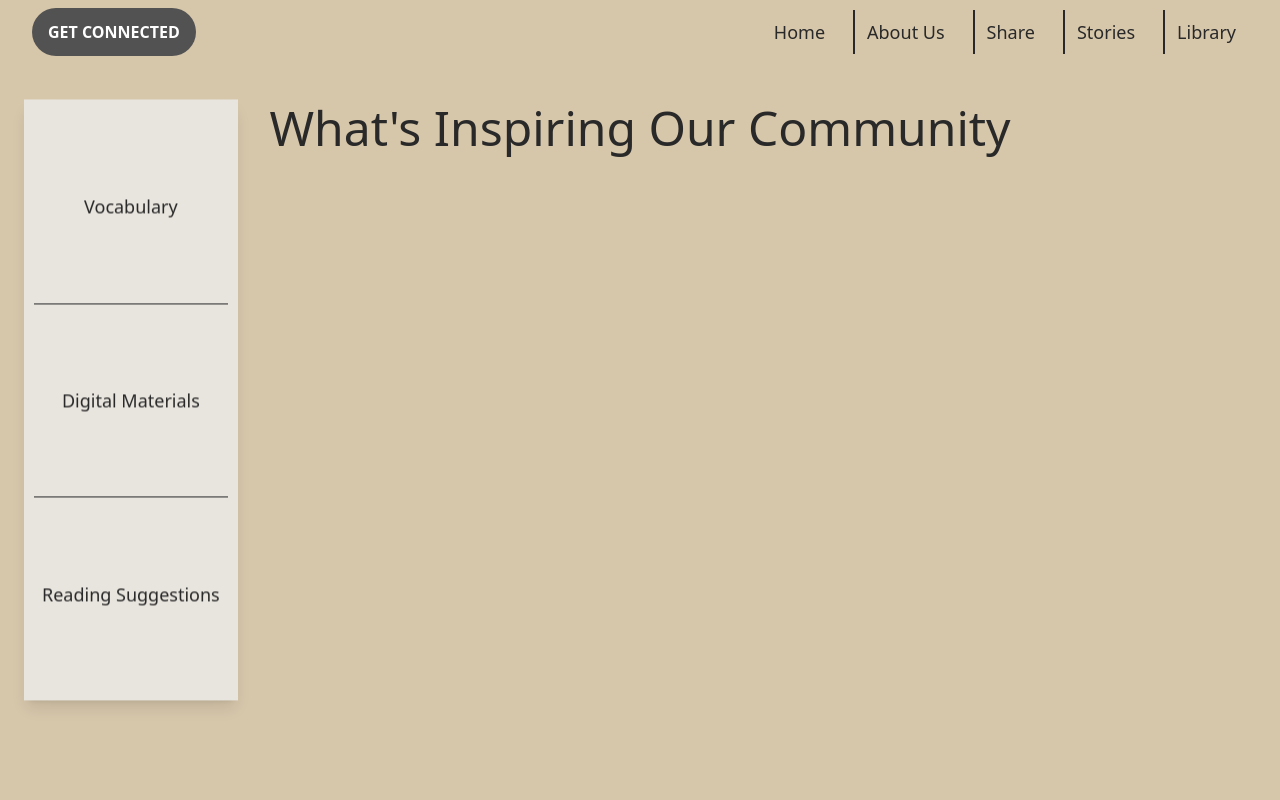
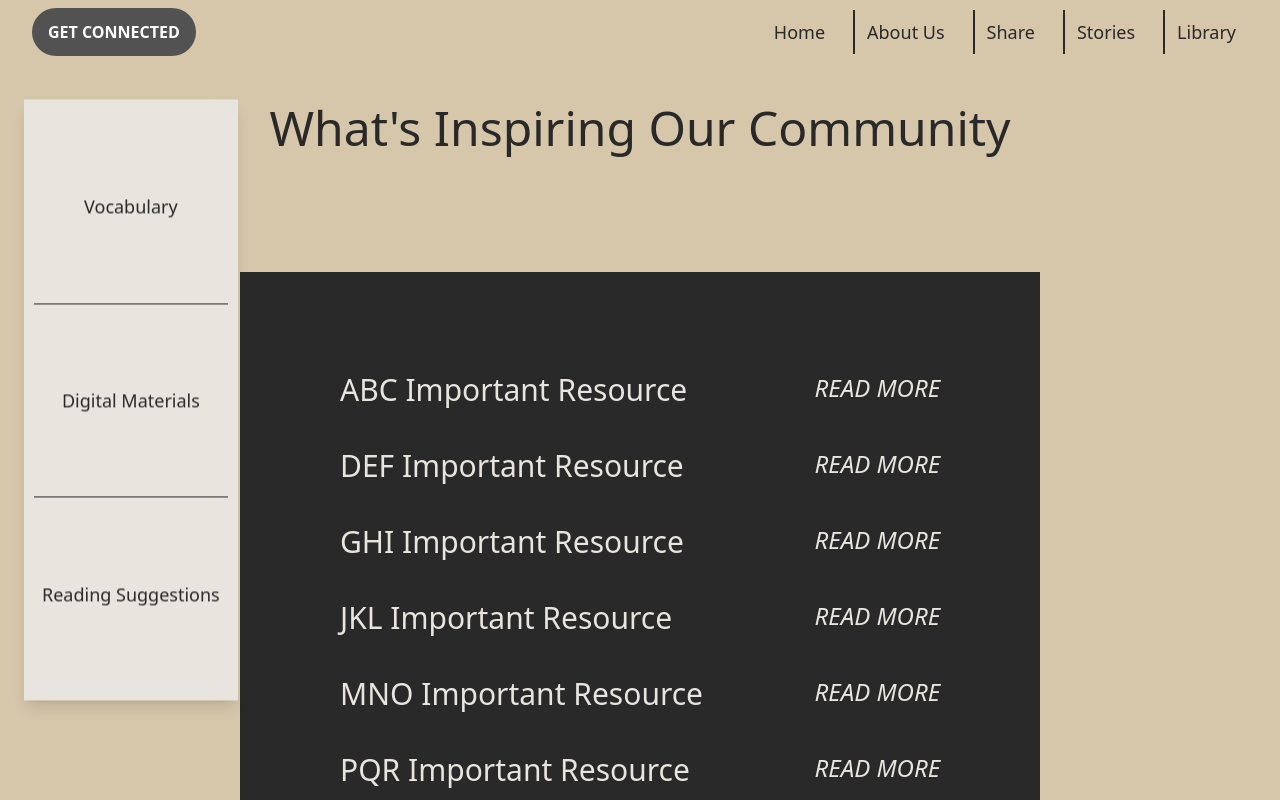
Before and after one commit to madalinefitz/Two-or-More, a React (Create React App) app: page /library/digital in a window 1280 px wide. Shown: the top 800 px of the page. Built offline with nearby package versions, Linux system fonts and the light colour scheme.

Commit message:
updated lib subpage titles throughout app

```diff
--- a/src/components/LibDigital.js
+++ b/src/components/LibDigital.js
@@ -1,4 +1,4 @@
-export default function LibMaterials() {
+export default function LibDigital() {
 
 // if we want to dynamically render resources, here:
 // const [materials, setMaterials] = useState([])
--- a/src/components/LibReading.js
+++ b/src/components/LibReading.js
@@ -1,6 +1,6 @@
 import {useState, useEffect} from "react"
 
-export default function LibBooks() {
+export default function LibReading() {
     // const [books, setBooks] = useState([])
 
     // useEffect(()=>{
--- a/src/components/Library.js
+++ b/src/components/Library.js
@@ -1,7 +1,7 @@
 import LibraryNav from "./LibraryNav"
 import {Routes, Route} from 'react-router-dom'
-import LibBooks from "./LibReading"
-import LibMaterials from "./LibDigital"
+import LibReading from "./LibReading"
+import LibDigital from "./LibDigital"
 import LibVocabulary from "./LibVocabulary"
 
 
@@ -14,8 +14,8 @@ export default function Library() {
             <LibraryNav/>
             <Routes>
                     <Route exact path="vocabulary" element={<LibVocabulary />}/>
-                    <Route exact path="materials" element={<LibMaterials />} />
-                    <Route exact path="books" element={<LibBooks />} />
+                    <Route exact path="digital" element={<LibDigital />} />
+                    <Route exact path="reading" element={<LibReading />} />
             </Routes>
         </div>
     )
--- a/src/components/LibraryNav.js
+++ b/src/components/LibraryNav.js
@@ -14,12 +14,12 @@ function LibraryNav(){
                 </div>
 
                 <div className="hover:bg-[#D6C6AA] p-2 bg-[#E8E4DE] flex aspect-square min-h-[80px] w-25 flex-col items-center justify-center">
-                    <Link to="materials" >
+                    <Link to="digital" >
                         <div className="text-[#292929]-300 text-lg font-medium"> Digital Materials </div>
                     </Link>
                 </div>
                 <div className="hover:bg-[#D6C6AA] p-2 bg-[#E8E4DE] flex aspect-square min-h-[80px] w-25 flex-col items-center justify-center">
-                    <Link to="books" >
+                    <Link to="reading" >
                         <div className="text-[#292929]-300 text-lg font-medium"> Reading Suggestions </div>
                     </Link>
                 </div>
```
